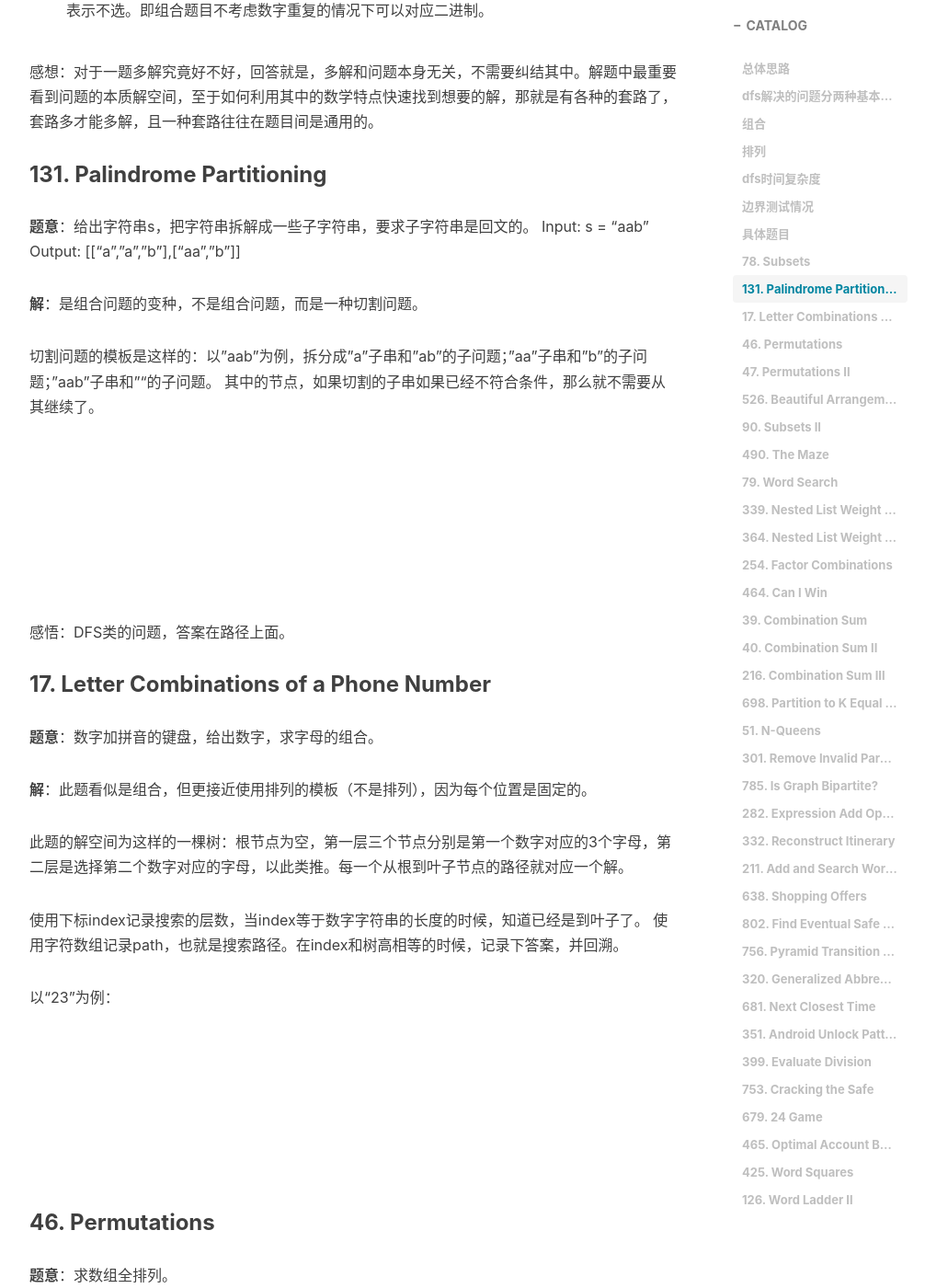
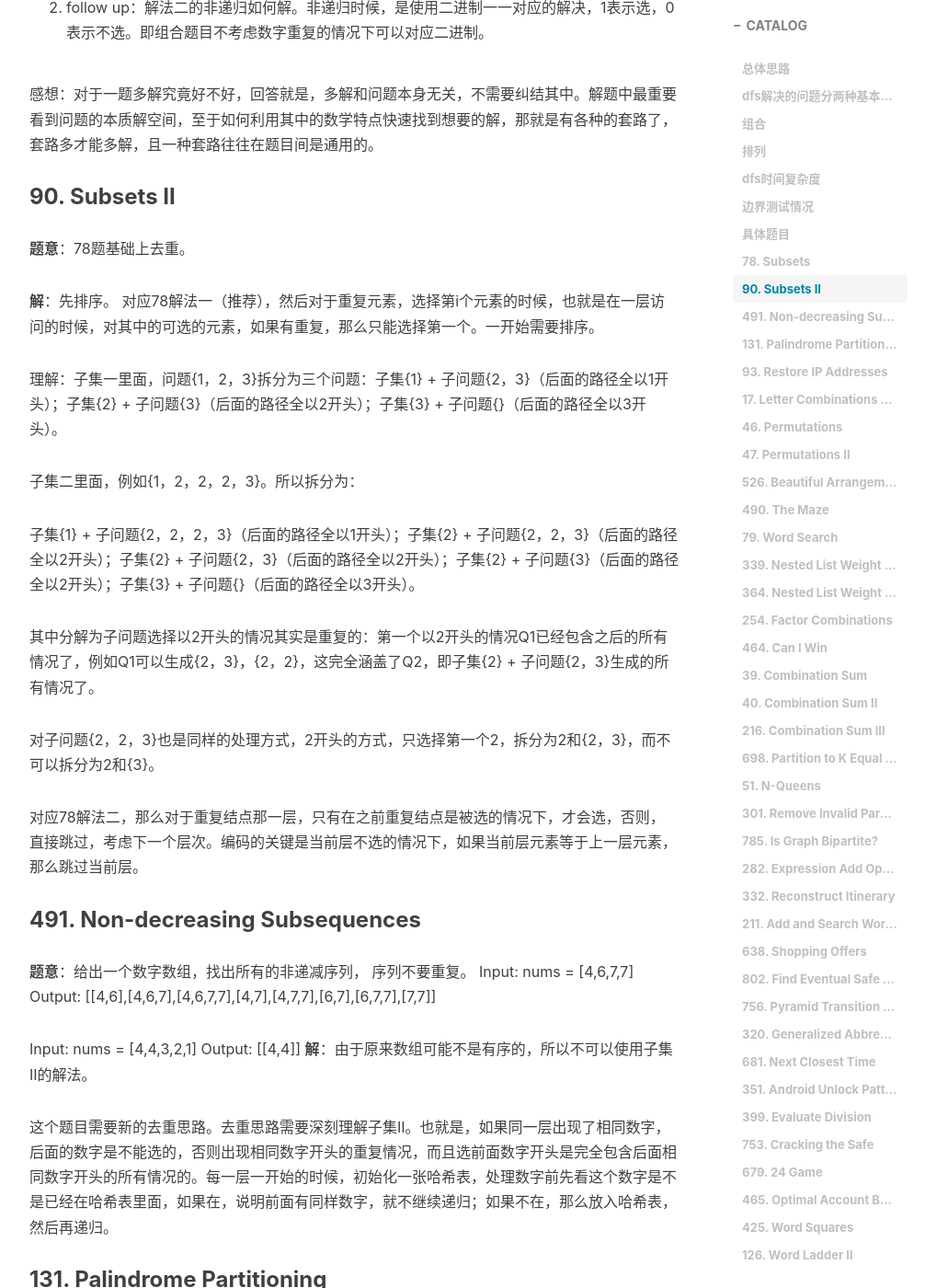
Before and after one commit to jingminglake/jingminglake.github.io, a Jekyll site: the page built from _posts/Leetcode/2017-10-22-Leetcode总结（六）.md, in a window 1280 px wide and 1400 px high, scrolled down 6146 px. Shown: the whole window at 92% size, without its empty margins (233-1239 px from the left). Built offline with Jekyll 4.4.1, drawn with Linux system fonts in a browser that asks for light colours; nearby versions of some CDN libraries; comment, search, counter and statistics services are not loaded; some of the changed text lies outside the part shown.

Commit message:
update permutations I II

````diff
--- a/_posts/Leetcode/2017-10-22-Leetcode总结（六）.md
+++ b/_posts/Leetcode/2017-10-22-Leetcode总结（六）.md
@@ -128,7 +128,7 @@
 
 **解**：此题本质是求组合。
 
-解法一（ 推荐）：经典子集模板。以\[1,2,3]为例： dfs(0, 2)当作数组{1, 2, 3}的解，它递归为必须第一个元素1为开头 + dfs(1, 2)，必须以第二个元素2为开头 + dfs(2, 2)，以及必须以第三个
+解法一（ 推荐）：经典子集模板。以[1,2,3]为例： dfs(0, 2)当作数组{1, 2, 3}的解，它递归为必须第一个元素1为开头 + dfs(1, 2)，必须以第二个元素2为开头 + dfs(2, 2)，以及必须以第三个
 元素3开头+ dfs(3, 2)，显然，dfs(3,2)中3已经越界了，这种情况作为基本情况直接返回。
 
 编码过程中，我们在第一层先把这3个子问题摆上。子问题在下一层中也要巧妙的摆上它的子问题，方法就是：由于我们知道当前层的是以哪个元素为开头的情况，那么可以把当前层的开头元素的下一个
@@ -171,6 +171,35 @@
 
 感想：对于一题多解究竟好不好，回答就是，多解和问题本身无关，不需要纠结其中。解题中最重要看到问题的本质解空间，至于如何利用其中的数学特点快速找到想要的解，那就是有各种的套路了，套路多才能多解，且一种套路往往在题目间是通用的。
 
+### 90. Subsets II
+**题意**：78题基础上去重。
+
+**解**：先排序。
+对应78解法一（推荐），然后对于重复元素，选择第i个元素的时候，也就是在一层访问的时候，对其中的可选的元素，如果有重复，那么只能选择第一个。一开始需要排序。
+
+理解：子集一里面，问题{1，2，3}拆分为三个问题：子集{1} + 子问题{2，3}（后面的路径全以1开头）；子集{2} + 子问题{3}（后面的路径全以2开头）；子集{3} + 子问题{}（后面的路径全以3开头）。
+
+子集二里面，例如{1，2，2，2，3}。所以拆分为：
+
+子集{1} + 子问题{2，2，2，3}（后面的路径全以1开头）；子集{2} + 子问题{2，2，3}（后面的路径全以2开头）；子集{2} + 子问题{2，3}（后面的路径全以2开头）；子集{2} + 子问题{3}（后面的路径全以2开头）；子集{3} + 子问题{}（后面的路径全以3开头）。
+
+其中分解为子问题选择以2开头的情况其实是重复的：第一个以2开头的情况Q1已经包含之后的所有情况了，例如Q1可以生成{2，3}，{2，2}，这完全涵盖了Q2，即子集{2} + 子问题{2，3}生成的所有情况了。
+
+对子问题{2，2，3}也是同样的处理方式，2开头的方式，只选择第一个2，拆分为2和{2，3}，而不可以拆分为2和{3}。
+
+
+对应78解法二，那么对于重复结点那一层，只有在之前重复结点是被选的情况下，才会选，否则，直接跳过，考虑下一个层次。编码的关键是当前层不选的情况下，如果当前层元素等于上一层元素，那么跳过当前层。
+
+### 491. Non-decreasing Subsequences
+**题意**：给出一个数字数组，找出所有的非递减序列， 序列不要重复。
+Input: nums = [4,6,7,7]
+Output: [[4,6],[4,6,7],[4,6,7,7],[4,7],[4,7,7],[6,7],[6,7,7],[7,7]]
+
+Input: nums = [4,4,3,2,1]
+Output: [[4,4]]
+**解**：由于原来数组可能不是有序的，所以不可以使用子集II的解法。
+
+这个题目需要新的去重思路。去重思路需要深刻理解子集II。也就是，如果同一层出现了相同数字，后面的数字是不能选的，否则出现相同数字开头的重复情况，而且选前面数字开头是完全包含后面相同数字开头的所有情况的。每一层一开始的时候，初始化一张哈希表，处理数字前先看这个数字是不是已经在哈希表里面，如果在，说明前面有同样数字，就不继续递归；如果不在，那么放入哈希表，然后再递归。
 
 ### 131. Palindrome Partitioning
 **题意**：给出字符串s，把字符串拆解成一些子字符串，要求子字符串是回文的。
@@ -195,6 +224,14 @@
 ```
 
 感悟：DFS类的问题，答案在路径上面。
+
+### 93. Restore IP Addresses
+**题意**：给出数字字符串，问能切分成多少可能的IPv4地址。
+Input: s = "25525511135"
+Output: ["255.255.11.135","255.255.111.35"]
+
+**解**： 和131一样的解题思路。有一个节省递归次数以及编程复杂度的技巧：在path路径为3的时候，直接把剩下的数字串部分当作一个数字来看。
+
 
 ### 17. Letter Combinations of a Phone Number
 **题意**：数字加拼音的键盘，给出数字，求字母的组合。
@@ -227,40 +264,47 @@
 **题意**：求数组全排列。
 
 **解**：回溯。第一层代表当前层可选的数字，第二层代表当前层可选的数字，那么结果在叶子层。当前层可选元素是尚未选择元素（使用访问数组记录已经访问过的数字的下标），那么剩下的元素变成了一个子问题。
-使用层级（start，level之类的）表示的其实是一种分治的思想，把问题给分解小：选了当前元素后，后面子问题缩小了，同时start每次加1，等于树高的时候，说明当前层就是叶子了。
-求subset时候，下一层的选择是所有以某元素为开头的子问题，层数代表了子集的元素个数。
+
+使用level记载搜索路径的长度，level等于树高的时候，说明当前层就是叶子了。
+
+以{1，2，3}为例：
+```mermaid
+flowchart TD
+  A["{1，2, 3}<br/>used:[0, 0, 0]"]
+  A -- 取1 --> B1["得排列{1}<br/>剩余{2, 3}<br/>used:[1, 0, 0]"]
+  A -- 取2 --> B2["得排列{2}<br/>剩余{1，3}<br/>used:[0, 1, 0]"]
+  A -- 取3 --> B3["得排列{3}<br/>剩余{1，2}<br/>used:[0, 0, 1]"]
+  B1 -- 取2 --> C1["得排列{1，2}<br/>剩余{3}<br/>used:[1, 1, 0]"]
+  B1 -- 取3 --> C2["得排列{1，3}<br/>剩余{2}<br/>used:[1, 0, 1]"]
+  B2 -- 取1 --> C3["得排列{2，1}<br/>剩余{3}<br/>used:[1, 1, 0]"]
+  B2 -- 取3 --> C4["得排列{2，3}<br/>剩余{1}<br/>used:[0, 1, 1]"]
+  B3 -- 取1 --> C5["得排列{3，1}<br/>剩余集合{2}<br/>used:[1, 0, 1]"]
+  B3 -- 取2 --> C6["得排列{3，2}<br/>剩余集合{1}<br/>used:[0, 1, 1]"]
+  C1 -- 取3 --> D1["得排列{1，2，3}<br/>剩余{}<br/>used:[1, 1, 1]"]
+  C2 -- 取2 --> D2["得排列{1，3，2}<br/>剩余{}<br/>used:[1, 1, 1]"]
+  C3 -- 取3 --> D3["得排列{2，1，3}<br/>剩余{}<br/>used:[1, 1, 1]"]
+  C4 -- 取1 --> D4["得排列{2，3，1}<br/>剩余{}<br/>used:[1, 1, 1]"]
+  C5 -- 取2 --> D5["得排列{3，1，2}<br/>剩余{}<br/>used:[1, 1, 1]"]
+  C6 -- 取1 --> D6["得排列{3，2，1}<br/>剩余{}<br/>used:[1, 1, 1]"]
+```
+
 ### 47. Permutations II
 **题意**：46题基础上，加去重。
 
-**解**：当前层级选择的范围是0到size-1，在此基础上去重。
+**解**：参考子集II的去重。其实排序的搜索路径可以这么理解，如果是从一个节点A往下进行递归，那么这个节点往下递归的路径一定是以root节点到达该节点A为开头的。
 
-去重条件是在当前层考虑的元素和前一个元素相同的情况下，如果当前元素没有被访问过，而前一个元素已经被访问过，那么可以继续访问当前元素。
+例子：{1，1，1，2}，那么第一次可以选择1开头的情况可以选第一个1，第二个1和第三个1，但是后面两个是重复的（如果选后面的1，也会产生一样的{1，1，1，2}这种结果）。
 
-也就是说，元素相同时候，前一个元素被访问了，才考虑访问后面的元素。否则如果之前元素并未被访问，那么当前元素不能选。这么做的原理是：例如{1，1，2}，结果路径中包含{1，1，2} 和{1，2}，如果第二个1在第一个1访问时候加入，那么会产生{1，1..}这种效果，否则如果第二个1在第一个1未访问的前提下加入，那么会产生{1，2}这种效果，但是{1，2}在之前的1的时候已经考虑过了。
+所以，本题的去重，先要排序，把相同的元素先排到一起，然后看：如果当前元素和之前一个元素相同，且之前的元素没有被标记为使用过，那说明不能选择；如果之前一个元素被选择过了，说明不是同一层（前面元素在上一层），就可以选择。
 
-注意：先要排序。
+
+
 ### 526. Beautiful Arrangement
 **题意**：给出1到n的数，求排列，只要每个都元素满足nums\[i] % i == 0或者i % nums\[i] == 0，那么该排列称为Beautiful Arrangement.
 
 **解**：此题就是回溯，其实是排列题的变形，在排列的时候，对于一个层次里面选元素多了限制，除了不能选已经选的以外，还要满足互相余有一个为0。
-### 90. Subsets II
-**题意**：78题基础上去重。
-
-**解**：先排序。
-对应78解法一（推荐），然后对于重复元素，选择第i个元素的时候，也就是在一层访问的时候，对其中的可选的元素，如果有重复，那么只能选择第一个。一开始需要排序。
-
-理解：子集一里面，问题{1，2，3}拆分为三个问题：子集{1} + 子问题{2，3}（后面的路径全以1开头）；子集{2} + 子问题{3}（后面的路径全以2开头）；子集{3} + 子问题{}（后面的路径全以3开头）。
-
-子集二里面，例如{1，2，2，2，3}。所以拆分为：
-
-子集{1} + 子问题{2，2，2，3}（后面的路径全以1开头）；子集{2} + 子问题{2，2，3}（后面的路径全以2开头）；子集{2} + 子问题{2，3}（后面的路径全以2开头）；子集{2} + 子问题{3}（后面的路径全以2开头）；子集{3} + 子问题{}（后面的路径全以3开头）。
-
-其中分解为子问题选择以2开头的情况其实是重复的：第一个以2开头的情况Q1已经包含之后的所有情况了，例如Q1可以生成{2，3}，{2，2}，这完全涵盖了Q2，即子集{2} + 子问题{2，3}生成的所有情况了。
-
-对子问题{2，2，3}也是同样的处理方式，2开头的方式，只选择第一个2，拆分为2和{2，3}，而不可以拆分为2和{3}。
 
 
-对应78解法二，那么对于重复结点那一层，只有在之前重复结点是被选的情况下，才会选，否则，直接跳过，考虑下一个层次。编码的关键是当前层不选的情况下，如果当前层元素等于上一层元素，那么跳过当前层。
 ### 490. The Maze
 **题意**：迷宫里，只能一个方向直线走，遇到障碍物才能改变方向。求能不能从起点走到终点。
 
````
